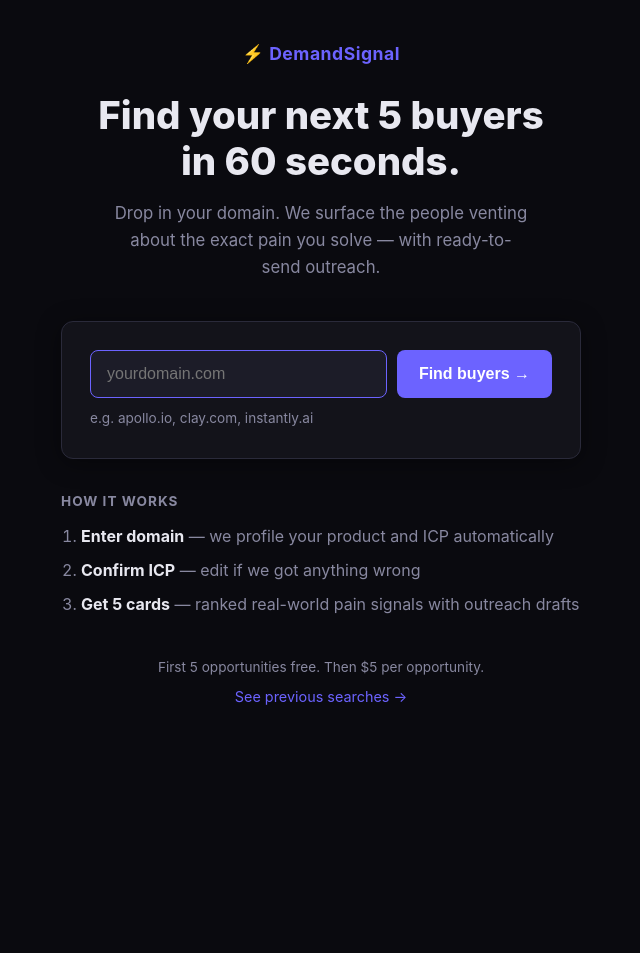
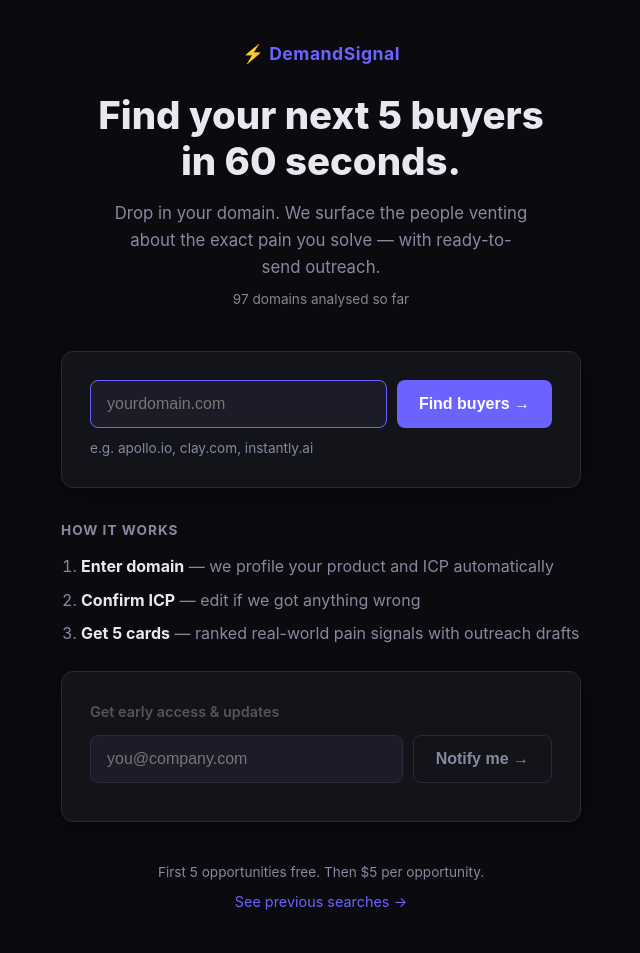
Before and after one commit to nickhac/demand-signal-mvp, a FastAPI app: page / in a window 1280 px wide. Shown: the whole page, without its empty margins (319-959 px from the left). Before the commit the page ends 705 px from the top, so only its background shows below. Run offline with FastAPI, Linux system fonts and the light colour scheme.

Commit message:
feat(DEM-157): add domain counter + beta email capture to landing page
- Surface /api/stats domain count as social proof in hero subtitle
- Add inline 'Get early access' email capture card below CTA form
  (posts to existing /api/waitlist with source='homepage')
- No new routes or backend changes needed — reuses existing endpoints

```diff
--- a/templates/index.html
+++ b/templates/index.html
@@ -21,6 +21,7 @@
       <div class="logo">⚡ DemandSignal</div>
       <h1>Find your next 5 buyers<br>in 60 seconds.</h1>
       <p class="tagline">Drop in your domain. We surface the people venting about the exact pain you solve — with ready-to-send outreach.</p>
+      <p class="social-proof-counter" id="statsCounter" style="font-size:0.85rem;color:#888;margin-top:0.5rem;min-height:1.2em;"></p>
     </header>
 
     <div class="card form-card">
@@ -56,6 +57,17 @@
       </ol>
     </div>
 
+    <!-- Beta email capture -->
+    <div class="card form-card" id="betaCapture" style="margin-top:1.5rem;">
+      <p style="font-size:0.9rem;color:#555;margin-bottom:0.75rem;font-weight:600;">Get early access &amp; updates</p>
+      <div class="input-group">
+        <input type="email" id="betaEmail" placeholder="you@company.com" autocomplete="email">
+        <button class="btn secondary" id="betaBtn" onclick="submitBeta()">Notify me →</button>
+      </div>
+      <div id="betaMsg" style="display:none;font-size:0.85rem;margin-top:0.5rem;color:#22c55e;">✓ You're on the list!</div>
+      <div id="betaErr" style="display:none;font-size:0.85rem;margin-top:0.5rem;color:#e53e3e;"></div>
+    </div>
+
     <footer>
       <p>First 5 opportunities free. Then $5 per opportunity.</p>
       <p class="footer-link"><a href="#" onclick="togglePrevSearches(event)">See previous searches →</a></p>
@@ -77,11 +89,56 @@
   </div>
 
   <script>
+    // Load stats counter
+    fetch('/api/stats')
+      .then(r => r.json())
+      .then(data => {
+        const n = data.domainsAnalyzed || 0;
+        const el = document.getElementById('statsCounter');
+        if (el && n > 0) el.textContent = n.toLocaleString() + ' domains analysed so far';
+      })
+      .catch(() => {});
+
     document.getElementById('analyze-form').addEventListener('submit', function() {
       document.querySelector('.btn-text').style.display = 'none';
       document.querySelector('.btn-loading').style.display = 'inline';
       document.getElementById('submit-btn').disabled = true;
     });
+
+    async function submitBeta() {
+      const email = document.getElementById('betaEmail').value.trim();
+      const msgEl = document.getElementById('betaMsg');
+      const errEl = document.getElementById('betaErr');
+      const btn = document.getElementById('betaBtn');
+      errEl.style.display = 'none';
+      msgEl.style.display = 'none';
+      if (!email || !email.includes('@')) {
+        errEl.textContent = 'Please enter a valid email address.';
+        errEl.style.display = 'block';
+        return;
+      }
+      btn.disabled = true;
+      btn.textContent = 'Saving…';
+      try {
+        const res = await fetch('/api/waitlist', {
+          method: 'POST',
+          headers: { 'Content-Type': 'application/json' },
+          body: JSON.stringify({ email, source: 'homepage' }),
+        });
+        const data = await res.json();
+        if (res.ok && data.ok) {
+          document.getElementById('betaCapture').innerHTML =
+            '<p style="font-size:0.9rem;color:#22c55e;text-align:center;padding:0.5rem 0;">✓ You\'re on the list! We\'ll be in touch.</p>';
+        } else {
+          throw new Error(data.detail || 'Something went wrong.');
+        }
+      } catch (err) {
+        errEl.textContent = err.message || 'Network error. Please try again.';
+        errEl.style.display = 'block';
+        btn.disabled = false;
+        btn.textContent = 'Notify me →';
+      }
+    }
 
     function togglePrevSearches(e) {
       e.preventDefault();
```
